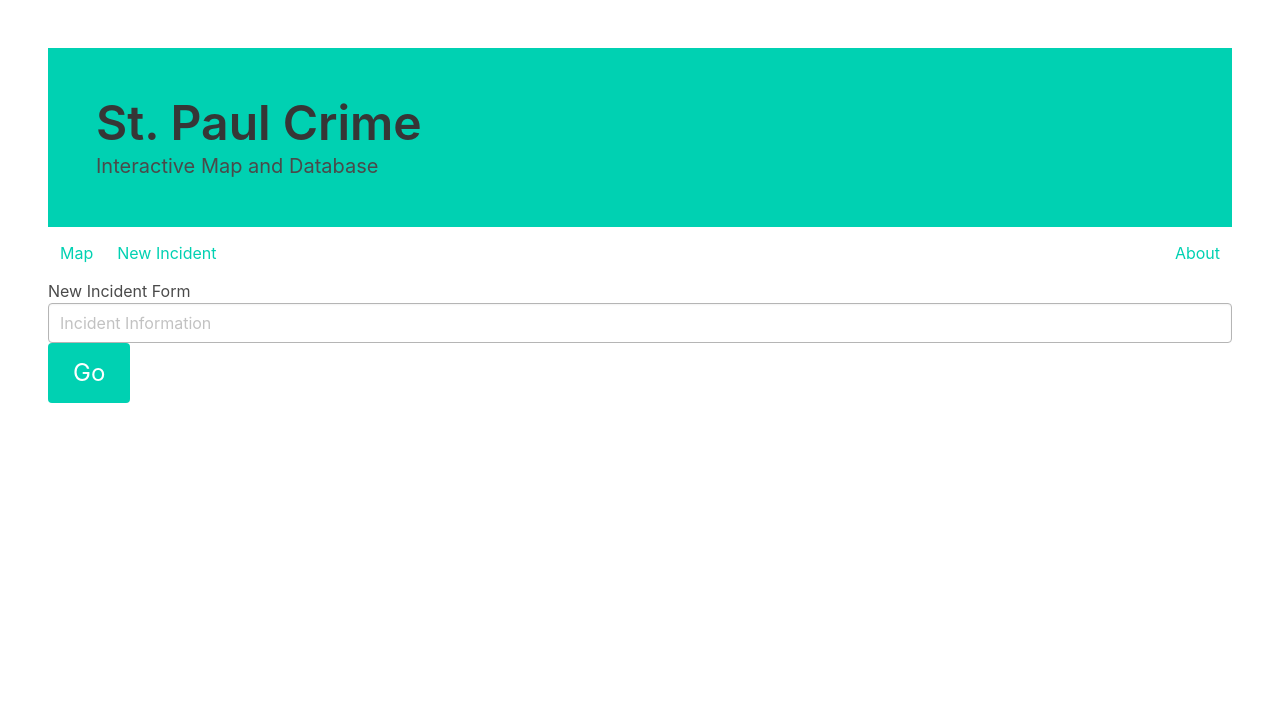
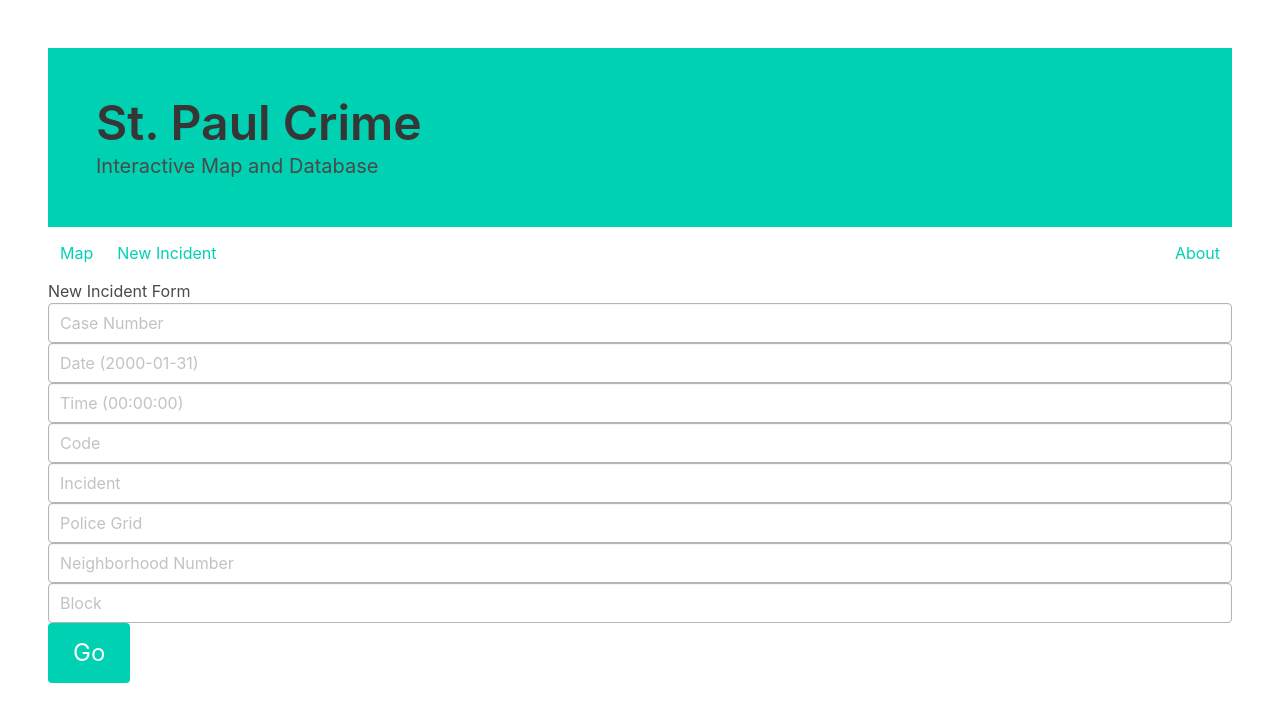
Before and after one commit to nisajey/Project4, a Vue app in the folder public/: page / in a window 1280 px wide. Both pictures are taken after a click on the element "New Incident". Shown: the top 722 px of the page. Built offline with nearby package versions, Linux system fonts and the light colour scheme.

Commit message:
Worked on new incident form

```diff
--- a/public/src/App.vue
+++ b/public/src/App.vue
@@ -69,6 +69,42 @@ export default {
                 // Zoom on location
                 this.leaflet.map.flyTo(new L.LatLng(data[0].lat, data[0].lon), 16);
             }).catch((err) => { console.log(err);});
+        },
+        processEnteredData() {
+
+            let case_number = document.getElementById("case_number").value;
+            let date = document.getElementById("date").value;
+            let time = document.getElementById("time").value;
+            let code = document.getElementById("code").value;
+            let incident = document.getElementById("incident").value;
+            let police_grid = document.getElementById("police_grid").value;
+            let neighborhood_number = document.getElementById("neighborhood_number").value;
+            let block = document.getElementById("block").value;
+
+            let userData = {
+                "case_number": case_number,
+                "date": "'"+date+"'",
+                "time": "'"+time+"'",
+                "code": code,
+                "incident": "'"+incident+"'",
+                "police_grid": police_grid,
+                "neighborhood_number": neighborhood_number,
+                "block": "'"+block+"'"
+            };
+
+            console.log("Beginning uploadJSON call");
+            this.uploadJSON('PUT', 'http://127.0.0.1:8001/new-incident', userData)
+            .then((err, data) => {
+                console.log("Ending uploadJSON call");
+                if (err) {
+                    console.log(err)
+                }
+                if (data) {
+                    console.log(data);
+                }
+            });
+
+
         },
         viewNewIncident(event) {
             this.view = 'new_incident';
@@ -178,8 +214,15 @@ export default {
                 <div class="grid-x grid-padding-x">
                     <h1 class="cell auto">New Incident Form</h1>
                 </div>
-                <input class="input is-hovered" type="text" placeholder="Incident Information">
-                <button class="button is-primary is-large"> Go </button>
+                <input class="input is-hovered" id="case_number" type="text" placeholder="Case Number">
+                <input class="input is-hovered" id="date" type="text" placeholder="Date (2000-01-31)">
+                <input class="input is-hovered" id="time" type="text" placeholder="Time (00:00:00)">
+                <input class="input is-hovered" id="code" type="text" placeholder="Code">
+                <input class="input is-hovered" id="incident" type="text" placeholder="Incident">
+                <input class="input is-hovered" id="police_grid" type="text" placeholder="Police Grid">
+                <input class="input is-hovered" id="neighborhood_number" type="text" placeholder="Neighborhood Number">
+                <input class="input is-hovered" id="block" type="text" placeholder="Block">
+                <button class="button is-primary is-large" v-on:click="processEnteredData"> Go </button>
             </div>
         </div>
 
```
Also changed, not shown: 1 other file (tests, documents, lock files or other folders).
